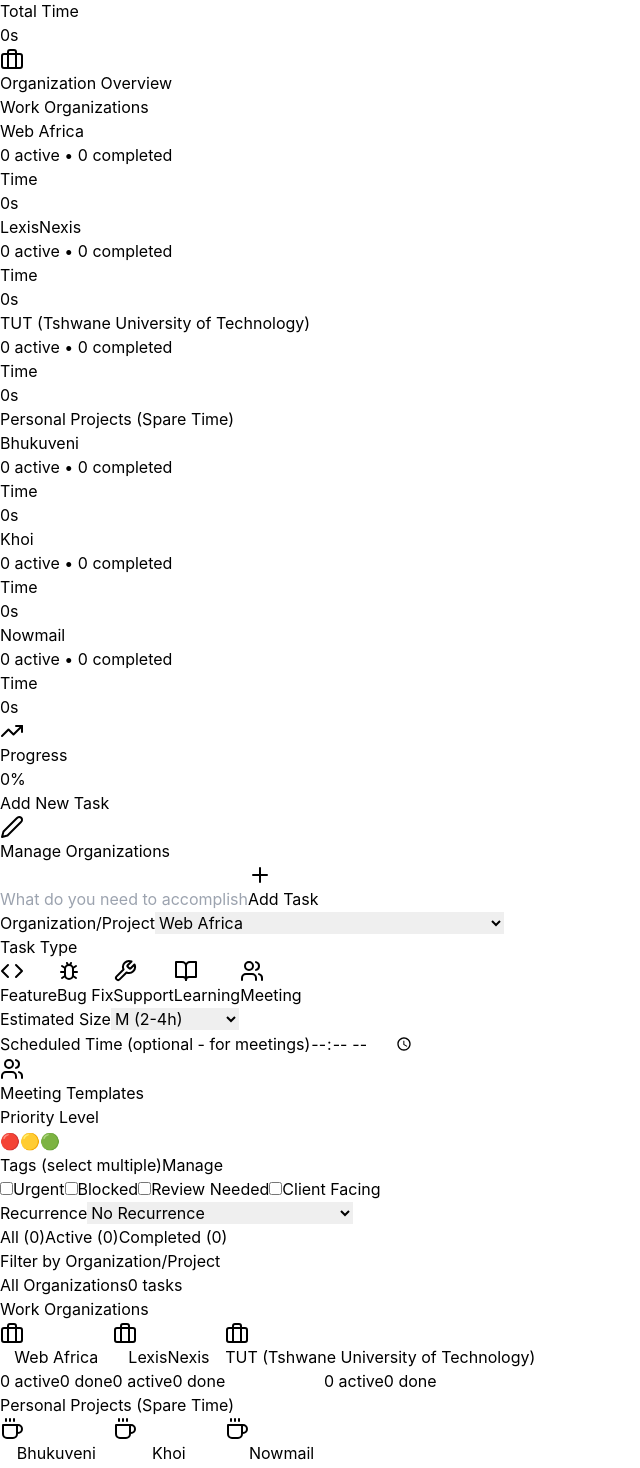
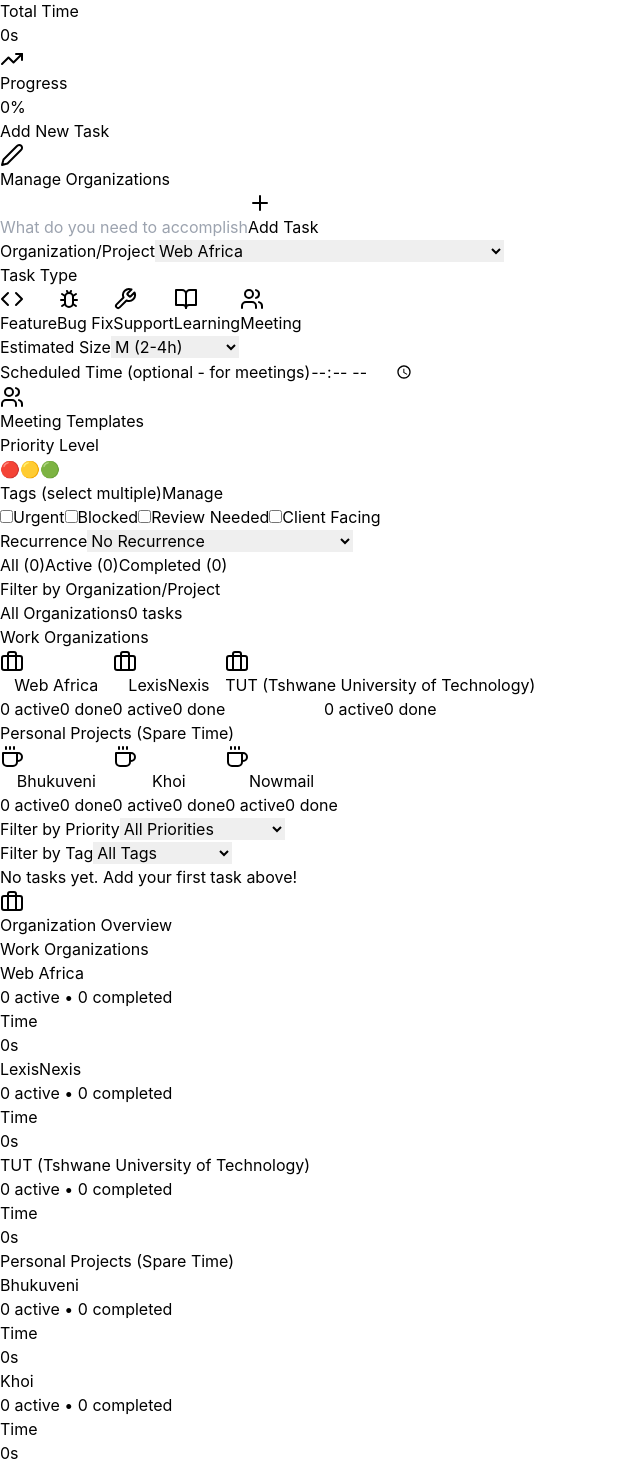
Before and after one commit to kolisa/Daily-task-manager, a React (Vite) app: page / in a window 1280 px wide. Shown: the part 601-2069 px from the top of the page, without its empty margins (0-640 px from the left). Built offline with nearby package versions, Linux system fonts and the light colour scheme.

Commit message:
add ui modification2

```diff
--- a/src/DailyTaskManager.jsx
+++ b/src/DailyTaskManager.jsx
@@ -2168,62 +2168,90 @@
           </div>
         </div>
 
-        {/* Organization Overview */}
-        <div className="bg-white rounded-lg shadow-md p-6 mb-6">
-          <h3 className="font-semibold text-gray-800 mb-4 flex items-center gap-2">
-            <Briefcase className="w-5 h-5" />
-            Organization Overview
-          </h3>
-          <div className="grid grid-cols-1 md:grid-cols-2 gap-4">
-            {/* Work Organizations */}
-            <div>
-              <div className="text-sm font-semibold text-gray-500 uppercase tracking-wider mb-3">
-                Work Organizations
-              </div>
+        {/* Currently Working On - Active Tasks */}
+        {tasks.some(t => t.isTimerRunning) && (
+          <div className={`rounded-lg shadow-lg mb-6 border-2 ${
+            darkMode
+              ? 'bg-gradient-to-r from-blue-900 to-purple-900 border-blue-500'
+              : 'bg-gradient-to-r from-blue-50 to-purple-50 border-blue-400'
+          }`}>
+            <div className="p-4">
+              <div className="flex items-center gap-2 mb-3">
+                <div className="w-3 h-3 bg-green-500 rounded-full animate-pulse"></div>
+                <h3 className={`font-bold text-lg ${darkMode ? 'text-white' : 'text-gray-900'}`}>
+                  ⏱️ Currently Working On
+                </h3>
+              </div>
+
               <div className="space-y-3">
-                {orgStats.filter(o => o.type === 'work').map(org => (
-                  <div key={org.org} className="flex items-center justify-between p-3 bg-blue-50 rounded-lg">
-                    <div>
-                      <div className="font-medium text-gray-900">{org.label}</div>
-                      <div className="text-sm text-gray-600">
-                        {org.active} active • {org.completed} completed
-                        {org.stale > 0 && <span className="text-orange-600 font-semibold"> • {org.stale} stale</span>}
+                {tasks.filter(t => t.isTimerRunning).map(task => {
+                  const typeInfo = getTaskTypeInfo(task.type);
+                  const TypeIcon = typeInfo.icon;
+                  const orgInfo = getOrgInfo(task.organization);
+                  const elapsedTime = getElapsedTime(task);
+                  const hours = Math.floor(elapsedTime / 3600);
+                  const mins = Math.floor((elapsedTime % 3600) / 60);
+                  const secs = elapsedTime % 60;
+
+                  return (
+                    <div
+                      key={task.id}
+                      className={`p-4 rounded-lg ${
+                        darkMode ? 'bg-gray-800/80' : 'bg-white'
+                      }`}
+                    >
+                      <div className="flex items-start justify-between gap-3">
+                        <div className="flex-1">
+                          <div className="flex items-center gap-2 mb-2">
+                            <TypeIcon className="w-5 h-5 text-blue-600" />
+                            <span className={`font-semibold text-lg ${darkMode ? 'text-white' : 'text-gray-900'}`}>
+                              {task.text}
+                            </span>
+                          </div>
+
+                          <div className="flex items-center gap-4 text-sm">
+                            <span className={`flex items-center gap-1 ${darkMode ? 'text-gray-400' : 'text-gray-600'}`}>
+                              <Briefcase className="w-4 h-4" />
+                              {orgInfo.label}
+                            </span>
+                            <span className={`flex items-center gap-1 ${darkMode ? 'text-gray-400' : 'text-gray-600'}`}>
+                              {typeInfo.icon && <TypeIcon className="w-4 h-4" />}
+                              {typeInfo.label}
+                            </span>
+                          </div>
+                        </div>
+
+                        <div className="flex flex-col items-end gap-2">
+                          <div className="text-3xl font-bold font-mono text-green-600">
+                            {hours > 0 && `${hours}:`}{String(mins).padStart(2, '0')}:{String(secs).padStart(2, '0')}
+                          </div>
+                          <div className="flex gap-2">
+                            <button
+                              onClick={() => pauseTimer(task.id)}
+                              className="px-3 py-1 bg-yellow-600 hover:bg-yellow-700 text-white rounded text-sm font-medium transition-colors"
+                            >
+                              ⏸ Pause
+                            </button>
+                            <button
+                              onClick={() => stopTimer(task.id)}
+                              className="px-3 py-1 bg-blue-600 hover:bg-blue-700 text-white rounded text-sm font-medium transition-colors"
+                            >
+                              ✓ Complete
+                            </button>
+                          </div>
+                        </div>
                       </div>
                     </div>
-                    <div className="text-right">
-                      <div className="text-sm text-gray-500">Time</div>
-                      <div className="font-semibold text-blue-700">{formatTime(org.timeSpent)}</div>
-                    </div>
-                  </div>
-                ))}
-              </div>
-            </div>
-
-            {/* Personal Projects */}
-            <div>
-              <div className="text-sm font-semibold text-gray-500 uppercase tracking-wider mb-3">
-                Personal Projects (Spare Time)
-              </div>
-              <div className="space-y-3">
-                {orgStats.filter(o => o.type === 'personal').map(org => (
-                  <div key={org.org} className="flex items-center justify-between p-3 bg-purple-50 rounded-lg">
-                    <div>
-                      <div className="font-medium text-gray-900">{org.label}</div>
-                      <div className="text-sm text-gray-600">
-                        {org.active} active • {org.completed} completed
-                        {org.stale > 0 && <span className="text-orange-600 font-semibold"> • {org.stale} stale</span>}
-                      </div>
-                    </div>
-                    <div className="text-right">
-                      <div className="text-sm text-gray-500">Time</div>
-                      <div className="font-semibold text-purple-700">{formatTime(org.timeSpent)}</div>
-                    </div>
-                  </div>
-                ))}
+                  );
+                })}
+              </div>
+
+              <div className={`mt-3 text-sm ${darkMode ? 'text-blue-200' : 'text-blue-800'}`}>
+                💡 Timer continues running even when you switch tabs or apps!
               </div>
             </div>
           </div>
-        </div>
+        )}
 
         {/* Progress Bar */}
         <div className="bg-white rounded-lg p-4 shadow-md mb-6">
@@ -2503,91 +2531,6 @@
             </button>
           </div>
         </div>
-
-        {/* Currently Working On - Active Tasks */}
-        {tasks.some(t => t.isTimerRunning) && (
-          <div className={`rounded-lg shadow-lg mb-6 border-2 ${
-            darkMode
-              ? 'bg-gradient-to-r from-blue-900 to-purple-900 border-blue-500'
-              : 'bg-gradient-to-r from-blue-50 to-purple-50 border-blue-400'
-          }`}>
-            <div className="p-4">
-              <div className="flex items-center gap-2 mb-3">
-                <div className="w-3 h-3 bg-green-500 rounded-full animate-pulse"></div>
-                <h3 className={`font-bold text-lg ${darkMode ? 'text-white' : 'text-gray-900'}`}>
-                  ⏱️ Currently Working On
-                </h3>
-              </div>
-
-              <div className="space-y-3">
-                {tasks.filter(t => t.isTimerRunning).map(task => {
-                  const typeInfo = getTaskTypeInfo(task.type);
-                  const TypeIcon = typeInfo.icon;
-                  const orgInfo = getOrgInfo(task.organization);
-                  const elapsedTime = getElapsedTime(task);
-                  const hours = Math.floor(elapsedTime / 3600);
-                  const mins = Math.floor((elapsedTime % 3600) / 60);
-                  const secs = elapsedTime % 60;
-
-                  return (
-                    <div
-                      key={task.id}
-                      className={`p-4 rounded-lg ${
-                        darkMode ? 'bg-gray-800/80' : 'bg-white'
-                      }`}
-                    >
-                      <div className="flex items-start justify-between gap-3">
-                        <div className="flex-1">
-                          <div className="flex items-center gap-2 mb-2">
-                            <TypeIcon className="w-5 h-5 text-blue-600" />
-                            <span className={`font-semibold text-lg ${darkMode ? 'text-white' : 'text-gray-900'}`}>
-                              {task.text}
-                            </span>
-                          </div>
-
-                          <div className="flex items-center gap-4 text-sm">
-                            <span className={`flex items-center gap-1 ${darkMode ? 'text-gray-400' : 'text-gray-600'}`}>
-                              <Briefcase className="w-4 h-4" />
-                              {orgInfo.label}
-                            </span>
-                            <span className={`flex items-center gap-1 ${darkMode ? 'text-gray-400' : 'text-gray-600'}`}>
-                              {typeInfo.icon && <TypeIcon className="w-4 h-4" />}
-                              {typeInfo.label}
-                            </span>
-                          </div>
-                        </div>
-
-                        <div className="flex flex-col items-end gap-2">
-                          <div className="text-3xl font-bold font-mono text-green-600">
-                            {hours > 0 && `${hours}:`}{String(mins).padStart(2, '0')}:{String(secs).padStart(2, '0')}
-                          </div>
-                          <div className="flex gap-2">
-                            <button
-                              onClick={() => pauseTimer(task.id)}
-                              className="px-3 py-1 bg-yellow-600 hover:bg-yellow-700 text-white rounded text-sm font-medium transition-colors"
-                            >
-                              ⏸ Pause
-                            </button>
-                            <button
-                              onClick={() => stopTimer(task.id)}
-                              className="px-3 py-1 bg-blue-600 hover:bg-blue-700 text-white rounded text-sm font-medium transition-colors"
-                            >
-                              ✓ Complete
-                            </button>
-                          </div>
-                        </div>
-                      </div>
-                    </div>
-                  );
-                })}
-              </div>
-
-              <div className={`mt-3 text-sm ${darkMode ? 'text-blue-200' : 'text-blue-800'}`}>
-                💡 Timer continues running even when you switch tabs or apps!
-              </div>
-            </div>
-          </div>
-        )}
 
         {/* Organization Filter */}
         <div className={`rounded-lg shadow-md mb-6 ${darkMode ? 'bg-gray-800' : 'bg-white'}`}>
@@ -3077,12 +3020,83 @@
           <div className="text-center">
             <button
               onClick={clearCompleted}
-              className="text-gray-600 hover:text-red-600 font-medium transition-colors"
+              className={`font-medium transition-colors ${
+                darkMode ? 'text-gray-400 hover:text-red-400' : 'text-gray-600 hover:text-red-600'
+              }`}
             >
               Clear {stats.completed} completed task{stats.completed !== 1 ? 's' : ''}
             </button>
           </div>
         )}
+
+        {/* Organization Overview - At Bottom */}
+        <div className={`rounded-lg shadow-md p-6 mt-8 mb-6 ${darkMode ? 'bg-gray-800' : 'bg-white'}`}>
+          <h3 className={`font-semibold mb-4 flex items-center gap-2 ${darkMode ? 'text-white' : 'text-gray-800'}`}>
+            <Briefcase className="w-5 h-5" />
+            Organization Overview
+          </h3>
+          <div className="grid grid-cols-1 md:grid-cols-2 gap-4">
+            {/* Work Organizations */}
+            <div>
+              <div className={`text-sm font-semibold uppercase tracking-wider mb-3 ${
+                darkMode ? 'text-gray-500' : 'text-gray-500'
+              }`}>
+                Work Organizations
+              </div>
+              <div className="space-y-3">
+                {orgStats.filter(o => o.type === 'work').map(org => (
+                  <div key={org.org} className={`flex items-center justify-between p-3 rounded-lg ${
+                    darkMode ? 'bg-blue-900/30' : 'bg-blue-50'
+                  }`}>
+                    <div>
+                      <div className={`font-medium ${darkMode ? 'text-white' : 'text-gray-900'}`}>
+                        {org.label}
+                      </div>
+                      <div className={`text-sm ${darkMode ? 'text-gray-400' : 'text-gray-600'}`}>
+                        {org.active} active • {org.completed} completed
+                        {org.stale > 0 && <span className="text-orange-600 font-semibold"> • {org.stale} stale</span>}
+                      </div>
+                    </div>
+                    <div className="text-right">
+                      <div className={`text-sm ${darkMode ? 'text-gray-500' : 'text-gray-500'}`}>Time</div>
+                      <div className="font-semibold text-blue-600">{formatTime(org.timeSpent)}</div>
+                    </div>
+                  </div>
+                ))}
+              </div>
+            </div>
+
+            {/* Personal Projects */}
+            <div>
+              <div className={`text-sm font-semibold uppercase tracking-wider mb-3 ${
+                darkMode ? 'text-gray-500' : 'text-gray-500'
+              }`}>
+                Personal Projects (Spare Time)
+              </div>
+              <div className="space-y-3">
+                {orgStats.filter(o => o.type === 'personal').map(org => (
+                  <div key={org.org} className={`flex items-center justify-between p-3 rounded-lg ${
+                    darkMode ? 'bg-purple-900/30' : 'bg-purple-50'
+                  }`}>
+                    <div>
+                      <div className={`font-medium ${darkMode ? 'text-white' : 'text-gray-900'}`}>
+                        {org.label}
+                      </div>
+                      <div className={`text-sm ${darkMode ? 'text-gray-400' : 'text-gray-600'}`}>
+                        {org.active} active • {org.completed} completed
+                        {org.stale > 0 && <span className="text-orange-600 font-semibold"> • {org.stale} stale</span>}
+                      </div>
+                    </div>
+                    <div className="text-right">
+                      <div className={`text-sm ${darkMode ? 'text-gray-500' : 'text-gray-500'}`}>Time</div>
+                      <div className="font-semibold text-purple-600">{formatTime(org.timeSpent)}</div>
+                    </div>
+                  </div>
+                ))}
+              </div>
+            </div>
+          </div>
+        </div>
           </div>
         )}
 
```
